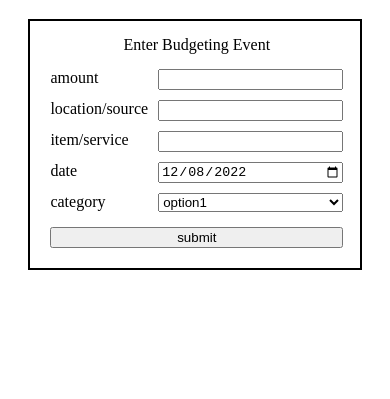
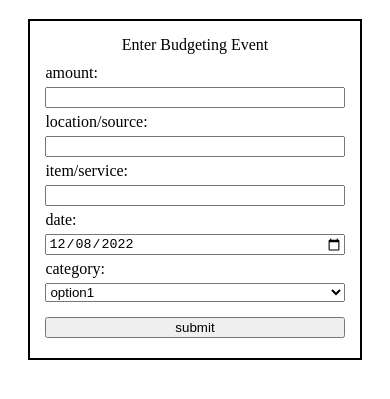
Before and after one commit to alanjvano/pbs, a plain HTML site: page index.html in a window 390 px wide. Shown: the part 61-460 px from the top of the page. Drawn offline with Linux system fonts and the light colour scheme.

Commit message:
fixed mobile issues with form

```diff
--- a/css/style.css
+++ b/css/style.css
@@ -4,7 +4,7 @@ header h1 {
 
 form {
     display: grid;
-    grid-template-columns: 1fr 1fr;
+    grid-template-columns: 1fr 2fr;
     border: 2px solid black;
     width: 80%;
     margin: auto;
@@ -23,11 +23,24 @@ input[type="submit"] {
 }
 
 form label, form input, form select {
-    margin: 5px;
+    margin: 0px;
+    margin-bottom: 5px;
+    grid-column: 1 / 3;
 }
 
 @media screen and (min-width: 600px) {
     form {
         width: 400px;
     }
+
+    form label {
+        grid-column: 1 / 2;
+    }
+    form input {
+        grid-column: 2 / 3;
+    }
+
+    form legend {
+        padding-bottom: 10px;
+    }
 }
--- a/index.html
+++ b/index.html
@@ -16,15 +16,15 @@
     <main>
         <form>
             <legend>Enter Budgeting Event</legend>
-            <label for="amount">amount</label>
-            <input type="number" id="amount" name="amount">
-            <label for="source">location/source</label>
+            <label for="amount">amount:</label>
+            <input type="number" id="amount" name="amount" minlength="5">
+            <label for="source">location/source:</label>
             <input type="text" id="source" name="source">
-            <label for="item">item/service</label>
+            <label for="item">item/service:</label>
             <input type="text" id="item" name="item">
-            <label for="date">date</label>
+            <label for="date">date:</label>
             <input type="date" id="date" name="date">
-            <label for="category">category</label>
+            <label for="category">category:</label>
             <select name="category" id="categpry">
                 <option value="option1" >option1</option>
                 <option value="option2" >option2</option>
```
